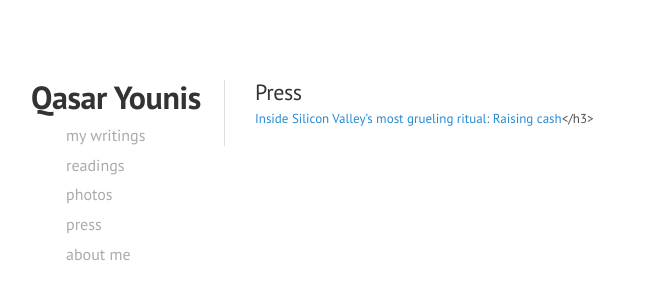
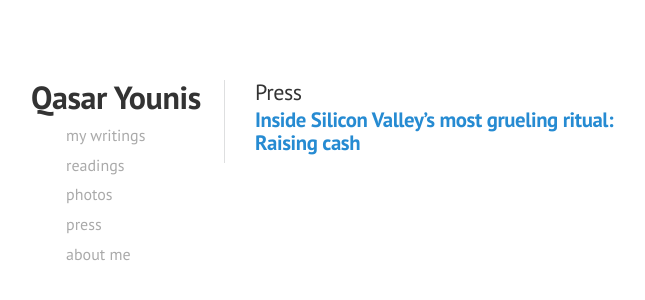
Before and after one commit to qasar/qasar.github.io, a Jekyll site: the page built from press.md, in a window 1280 px wide. Shown: the top 300 px of the page, without its empty margins (35-680 px from the left). Built offline with Jekyll 4.4.1, drawn with Linux system fonts in a browser that asks for light colours.

Commit message:
Update press.md

```diff
--- a/press.md
+++ b/press.md
@@ -3,4 +3,4 @@ title: Press
 permalink: /press/
 ---
 
-<a href="https://www.washingtonpost.com/news/the-switch/wp/2016/08/29/inside-one-of-silicon-valleys-most-celebrated-rituals-raising-cash/">Inside Silicon Valley’s most grueling ritual: Raising cash</a></h3>
+<h3><a href="https://www.washingtonpost.com/news/the-switch/wp/2016/08/29/inside-one-of-silicon-valleys-most-celebrated-rituals-raising-cash/">Inside Silicon Valley’s most grueling ritual: Raising cash</a></h3>
```
